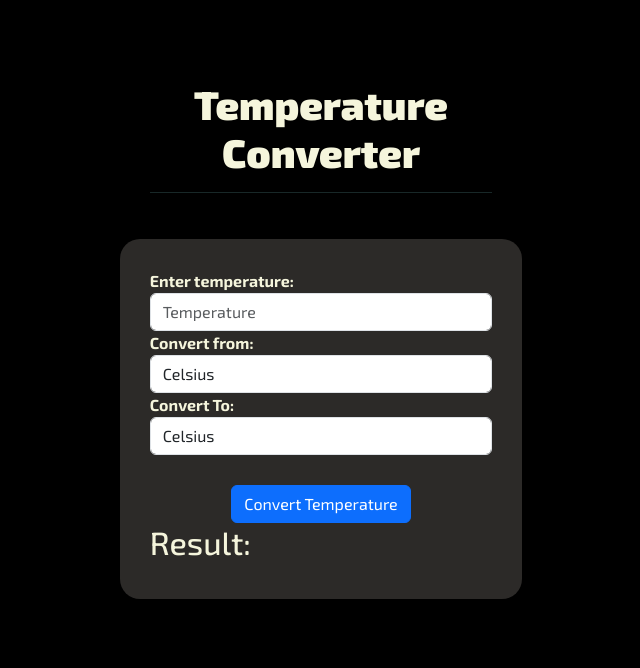
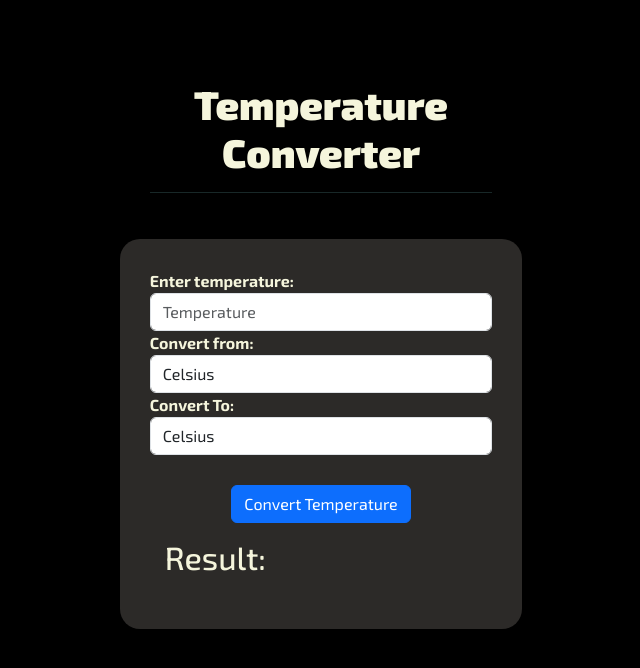
Before and after one commit to NicoleM-Torres/Temp-Converter, a plain HTML site: page index.html in a window 1280 px wide. Shown: the whole page, without its empty margins (319-959 px from the left). Drawn offline with nearby package versions, Linux system fonts and the light colour scheme.

Commit message:
Update style.css

```diff
--- a/css/style.css
+++ b/css/style.css
@@ -131,10 +131,12 @@ body {
   text-align: center;
 }
 
+.resultContainer {
+  padding: 15px;
+}
 .formContainer {
   background-color: rgba(216, 206, 194, 0.205);
   padding: 30px;
-  margin-bottom: 50px;
   border-radius: 20px;
   font-family: "Exo 2", sans-serif;
   font-optical-sizing: auto;
```
